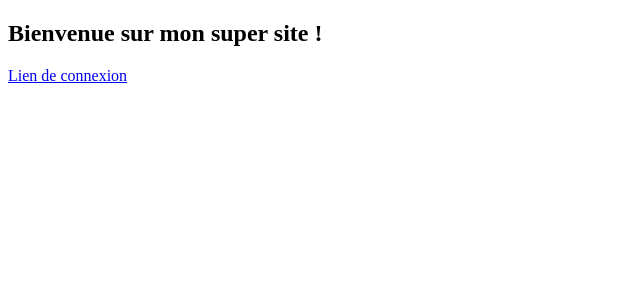
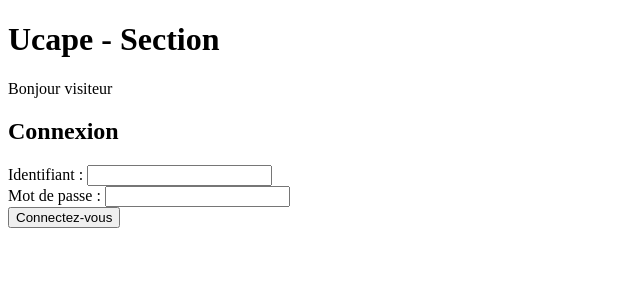
Before and after one commit to Lbedouet/Projet-Ucapes, a PHP site: page / in a window 1280 px wide. Shown: the top 300 px of the page, without its empty margins (0-640 px from the left). Run offline with PHP 8.4, Linux system fonts and the light colour scheme.

Commit message:
connexion fonctionnelle

```diff
--- a/includes/header.php
+++ b/includes/header.php
@@ -12,3 +12,25 @@
 </head>
 
 <body>
+    <header>
+        <h1>Ucape - Section</h1>
+
+        <?php
+            if (isset($_SESSION['utilisateur'])) {
+                echo 'Connecté en tant que ';
+
+                echo $_SESSION['utilisateur']['identifiant'];
+
+                if ($_SESSION['utilisateur']['admin'] == 1){
+                    echo ' (administrateur)';
+                }
+                else{
+                    echo ' (étudiant)';
+                }
+                echo ' <a href="logout.php">Déconnexion</a>';
+            }
+            else {
+                echo 'Bonjour visiteur';
+            }
+        ?>
+    </header>
--- a/includes/post_login.php
+++ b/includes/post_login.php
@@ -17,6 +17,7 @@
                     $_SESSION['utilisateur'] = [
                         'identifiant' => $resultats['identifiant'],
                         'id' => $resultats['id'],
+                        'admin' => $resultats['statutAdmin']
                     ];
 
                     header('Location: index.php');
--- a/index.php
+++ b/index.php
@@ -4,17 +4,31 @@ require_once 'includes/db.php' ;
 require_once 'includes/header.php' ;
 ?>
 
-    <h2>Bienvenue sur mon super site !</h2>
+<?php
+    if (!isset($_SESSION['utilisateur'])) {
+?>
+   <h2>Connexion</h2>
 
-    <?php
-if (isset($_SESSION['utilisateur'])) { ?>
-        <h3>Vous êtes connecté en tant que
-            <?php echo $_SESSION['utilisateur']['identifiant']; ?>
-        </h3>
-        <?php
+    <form action="login.php" method="POST">
+        <div>
+            <label for="identifiant">Identifiant :</label>
+            <input type="identifiant" name="identifiant" id="identifiant" required />
+        </div>
+
+        <div>
+            <label for="motdepasse">Mot de passe :</label>
+            <input type="password" name="motdepasse" id="motdepasse" required />
+        </div>
+
+        <div>
+            <button type="submit" name="connexion">Connectez-vous</button>
+        </div>
+    </form>
+
+<?php
+    }
 ?>
-            <?php } else { ?> <a href="login.php">Lien de connexion</a>
-            <?php } ?>
-            <?php
-require_once('includes/footer.php');
+
+<?php
+require_once 'includes/footer.php' ;
 ?>
```
